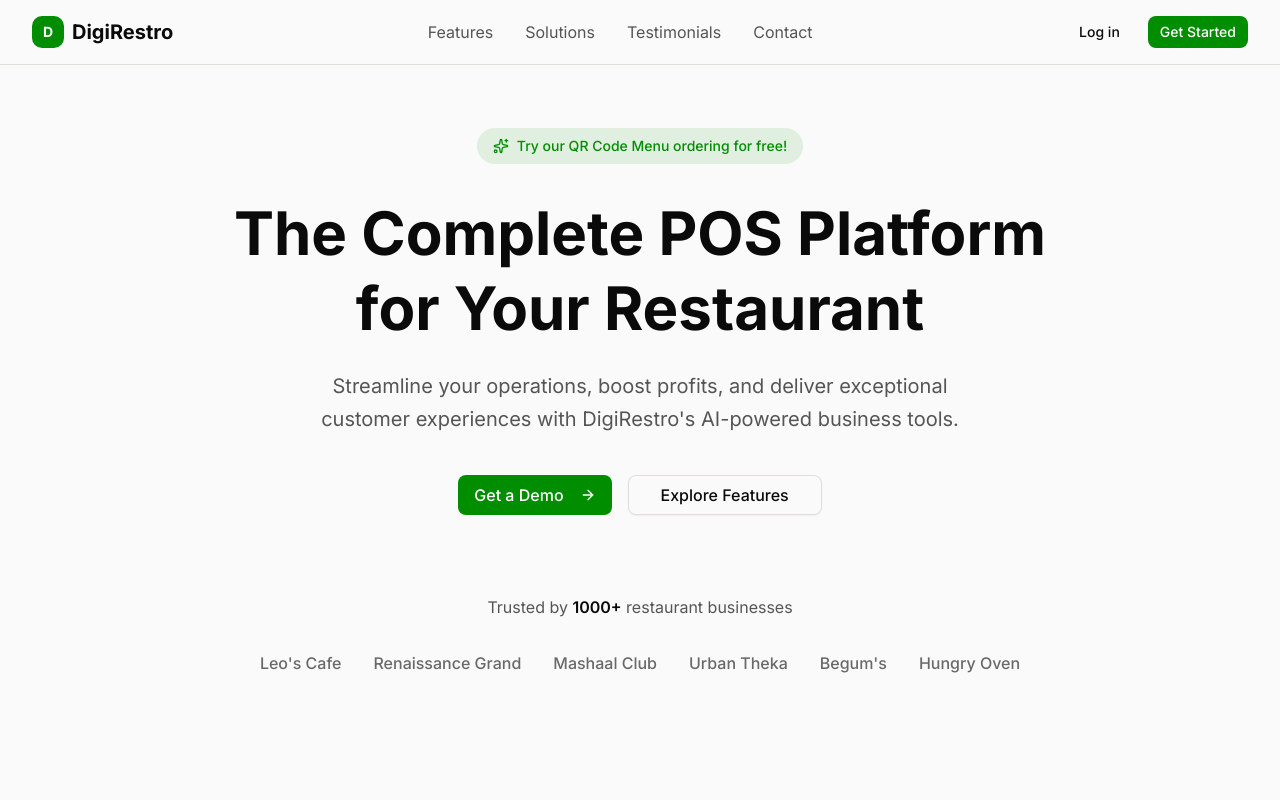
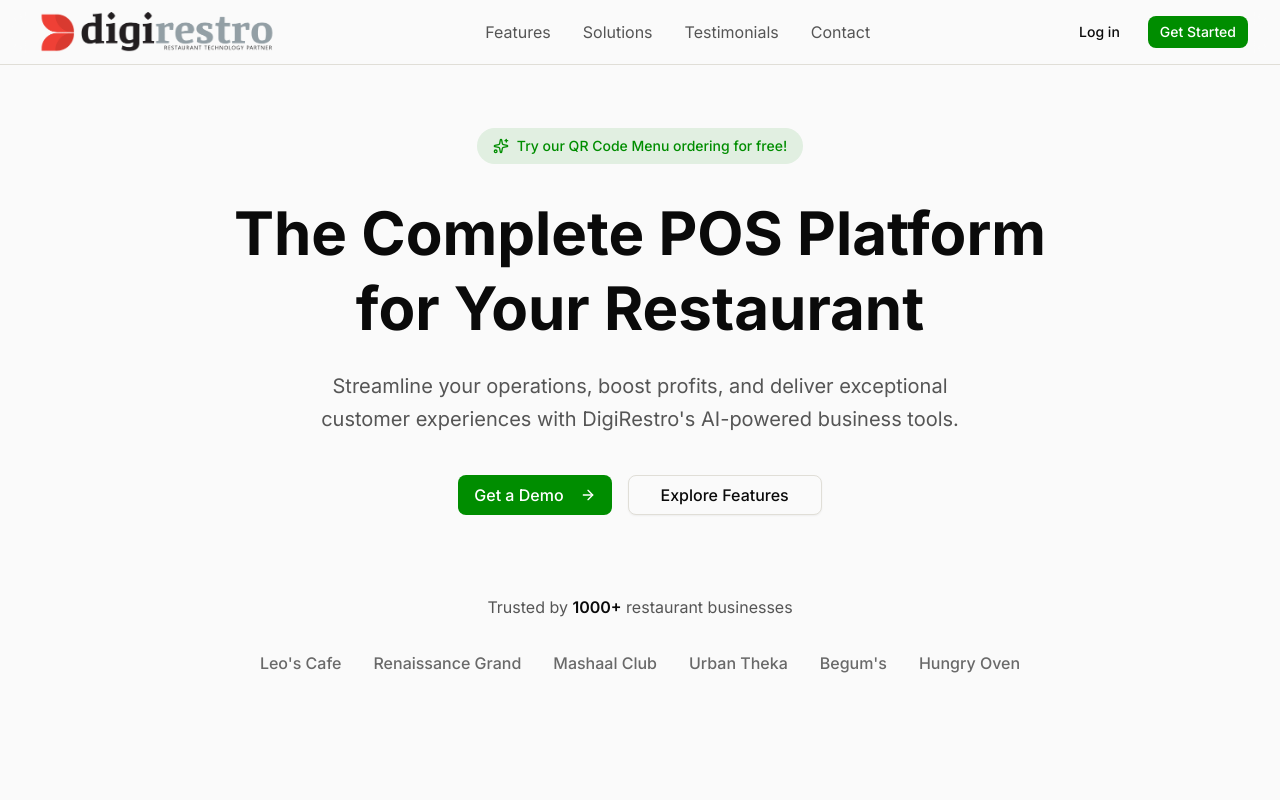
Before and after one commit to digirestro/v0-digirestro-website-rework, a Next.js app: page / in a window 1280 px wide. Shown: the top 800 px of the page. Built offline with nearby package versions, Linux system fonts and the light colour scheme.

Commit message:
feat: update website components with downloaded logo\n\nDownload logo and apply brightness filter; fix Next.js image warning

```diff
--- a/components/footer.tsx
+++ b/components/footer.tsx
@@ -1,4 +1,5 @@
 import Link from "next/link"
+import Image from "next/image"
 
 const footerLinks = {
   product: [
@@ -33,13 +34,15 @@ export function Footer() {
       <div className="max-w-7xl mx-auto">
         <div className="grid grid-cols-2 md:grid-cols-5 gap-8 pb-12 border-b border-background/10">
           <div className="col-span-2 md:col-span-1">
-            <Link href="/" className="flex items-center gap-2 mb-4">
-              <div className="w-8 h-8 bg-primary rounded-lg flex items-center justify-center">
-                <span className="text-primary-foreground font-bold text-sm">D</span>
-              </div>
-              <span className="font-[family-name:var(--font-display)] font-bold text-xl text-background">
-                DigiRestro
-              </span>
+            <Link href="/" className="flex items-center mb-4">
+              <Image
+                src="/images/digirestro-logo.png"
+                alt="DigiRestro"
+                width={140}
+                height={40}
+                className="brightness-0 invert"
+                style={{ width: 'auto', height: '40px' }}
+              />
             </Link>
             <p className="text-background/60 text-sm leading-relaxed">
               The perfect AI-powered POS system for modern restaurants.
--- a/components/navbar.tsx
+++ b/components/navbar.tsx
@@ -2,6 +2,7 @@
 
 import { useState } from "react"
 import Link from "next/link"
+import Image from "next/image"
 import { Button } from "@/components/ui/button"
 import { Menu, X } from "lucide-react"
 
@@ -12,13 +13,14 @@ export function Navbar() {
     <header className="fixed top-0 left-0 right-0 z-50 bg-background/80 backdrop-blur-md border-b border-border">
       <nav className="max-w-7xl mx-auto px-4 sm:px-6 lg:px-8">
         <div className="flex items-center justify-between h-16">
-          <Link href="/" className="flex items-center gap-2">
-            <div className="w-8 h-8 bg-primary rounded-lg flex items-center justify-center">
-              <span className="text-primary-foreground font-bold text-sm">D</span>
-            </div>
-            <span className="font-[family-name:var(--font-display)] font-bold text-xl text-foreground">
-              DigiRestro
-            </span>
+          <Link href="/" className="flex items-center">
+            <Image
+              src="/images/digirestro-logo.png"
+              alt="DigiRestro"
+              width={140}
+              height={40}
+              style={{ width: 'auto', height: '40px' }}
+            />
           </Link>
 
           <div className="hidden md:flex items-center gap-8">
```
Also changed, not shown: public/images/digirestro-logo.png (added).
